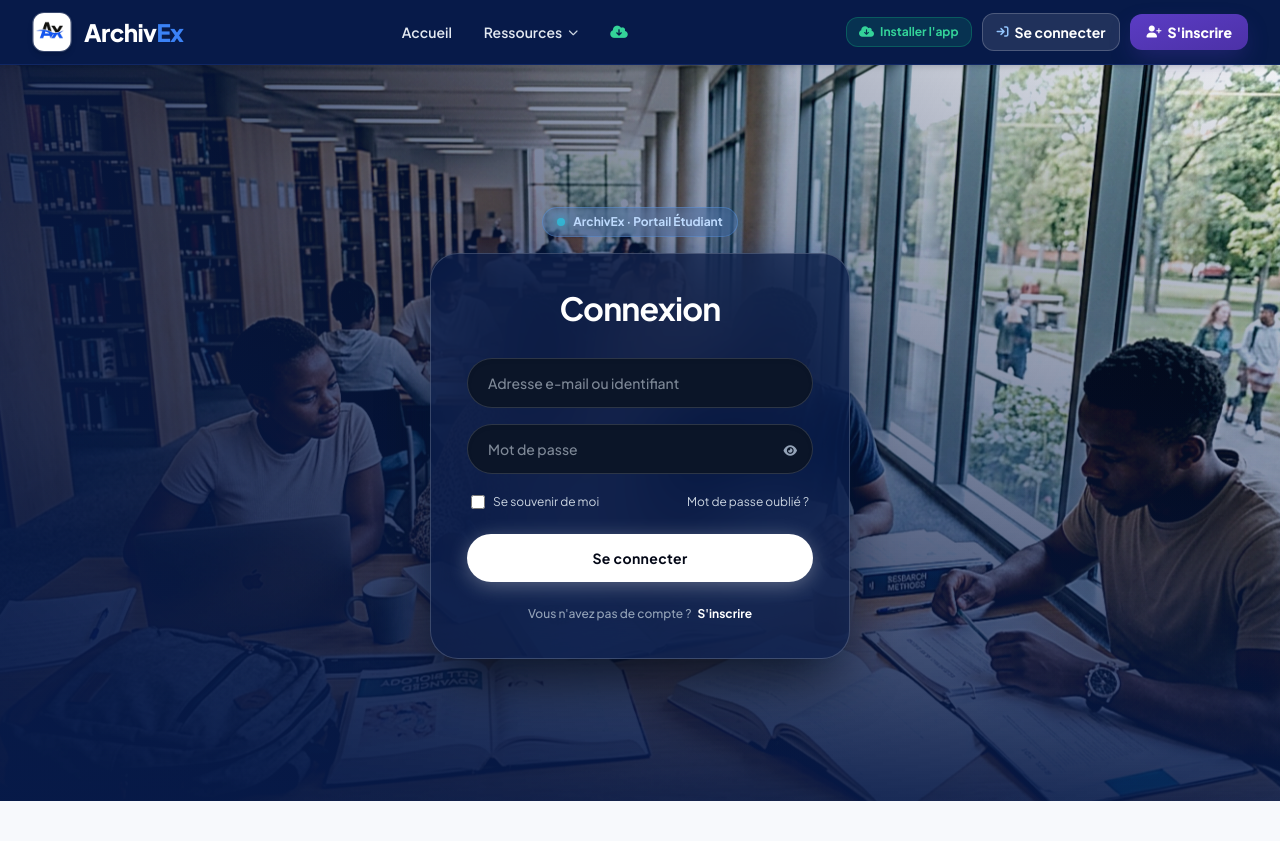
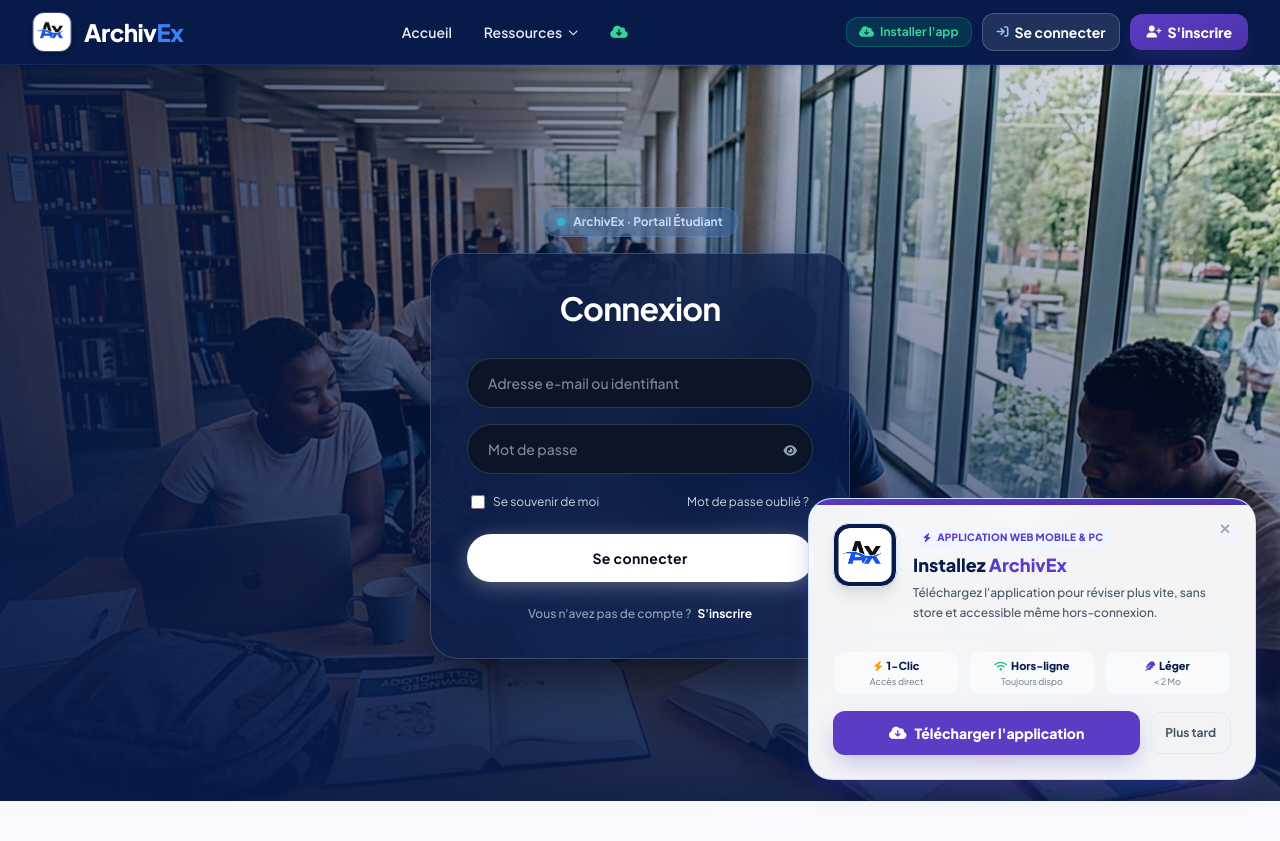
Before and after one commit to eugenetonato-ux/ArchivEx, a Django app: page /connexion/ in a window 1280 px wide. Run offline with Django 5.2, Linux system fonts and the light colour scheme; data comes from the database, SQL or seed files in the repository; some libraries are stand-ins or nearby versions.

Commit message:
fix(pwa): suppress install popup permanently once dismissed or installed

```diff
--- a/ArchivEx/static/js/install-pwa.js
+++ b/ArchivEx/static/js/install-pwa.js
@@ -17,7 +17,8 @@ const isAndroid = () => {
 
 const isInStandaloneMode = () => {
     return ('standalone' in window.navigator && window.navigator.standalone) ||
-           (window.matchMedia && window.matchMedia('(display-mode: standalone)').matches);
+           (window.matchMedia && window.matchMedia('(display-mode: standalone)').matches) ||
+           localStorage.getItem('archivex_pwa_installed') === 'true';
 };
 
 // 2. Enregistrement direct et immédiat du Service Worker
@@ -64,6 +65,8 @@ window.addEventListener('appinstalled', () => {
     console.log('[PWA] ArchivEx a été installé avec succès sur cet appareil !');
     deferredPrompt = null;
     window.deferredPWAInstallPrompt = null;
+    localStorage.setItem('archivex_pwa_installed', 'true');
+    localStorage.setItem('archivex_pwa_dismissed', 'true');
     dismissPwaPopup(true);
     closePwaInstallModal();
     showPwaToast('ArchivEx est installé avec succès sur votre appareil !');
@@ -120,6 +123,8 @@ async function executeNativePwaPrompt() {
         console.log('[PWA] Choix de l\'utilisateur:', choiceResult.outcome);
 
         if (choiceResult.outcome === 'accepted') {
+            localStorage.setItem('archivex_pwa_installed', 'true');
+            localStorage.setItem('archivex_pwa_dismissed', 'true');
             dismissPwaPopup(true);
             closePwaInstallModal();
             showPwaToast('Installation en cours...');
@@ -195,30 +200,35 @@ function switchPwaTab(tab) {
     }
 }
 
-// 9. Bannière Télécharger automatique à la connexion (durée : 5 secondes)
+// 9. Bannière Télécharger discrète (UNIQUEMENT première visite, plus jamais après rejet ou installation)
 let pwaAutoDismissTimer = null;
 
+function shouldShowPwaPopup() {
+    // 1. Déjà en standalone ou déjà installée
+    if (isInStandaloneMode()) return false;
+    if (localStorage.getItem('archivex_pwa_installed') === 'true') return false;
+
+    // 2. Déjà fermée ou refusée par l'utilisateur (définitif)
+    if (localStorage.getItem('archivex_pwa_dismissed') === 'true') return false;
+    if (sessionStorage.getItem('archivex_pwa_session_shown') === 'true') return false;
+
+    return true;
+}
+
 function initPwaPopup() {
-    if (isInStandaloneMode()) {
-        updateInstallButtonsState(true);
+    if (!shouldShowPwaPopup()) {
+        updateInstallButtonsState(isInStandaloneMode() || localStorage.getItem('archivex_pwa_installed') === 'true');
         return;
     }
 
-    // Si déjà affichée lors de cette session de navigation, éviter de réapparaître à chaque page visitée
-    if (sessionStorage.getItem('archivex_pwa_session_shown') === 'true') {
-        return;
-    }
-
-    console.log('[PWA] Affichage automatique à la connexion prévu');
-    // Apparaît automatiquement à la connexion (délai court de 600ms pour un rendu fluide)
+    // Apparaît uniquement lors de la première découverte après 3 secondes
     pwaPopupTimer = setTimeout(() => {
         showPwaPopup();
-    }, 600);
+    }, 3000);
 }
 
 function showPwaPopup() {
-    if (isInStandaloneMode()) return;
-    if (sessionStorage.getItem('archivex_pwa_session_shown') === 'true') return;
+    if (!shouldShowPwaPopup()) return;
 
     const popup = document.getElementById('pwa-install-popup');
     if (popup) {
@@ -228,15 +238,15 @@ function showPwaPopup() {
             popup.classList.remove('translate-y-10', 'opacity-0');
             popup.classList.add('translate-y-0', 'opacity-100');
         });
-        console.log('[PWA] Bannière Télécharger affichée (durée : 5s)');
+        console.log('[PWA] Bannière d\'installation affichée (première visite)');
 
-        // Disparaît automatiquement au bout de 5 secondes
+        // Disparaît automatiquement au bout de 6 secondes
         clearTimeout(pwaAutoDismissTimer);
         pwaAutoDismissTimer = setTimeout(() => {
             dismissPwaPopup();
-        }, 5000);
+        }, 6000);
 
-        // Pause de l'auto-dismiss si l'utilisateur survole la bannière avec la souris
+        // Pause de l'auto-dismiss au survol
         popup.addEventListener('mouseenter', () => {
             clearTimeout(pwaAutoDismissTimer);
         });
@@ -248,8 +258,18 @@ function showPwaPopup() {
     }
 }
 
-function dismissPwaPopup() {
+function dismissPwaPopup(isInstalled = false) {
     clearTimeout(pwaAutoDismissTimer);
+    clearTimeout(pwaPopupTimer);
+
+    // Mémoriser de façon DÉFINITIVE pour ne plus jamais embêter l'utilisateur
+    localStorage.setItem('archivex_pwa_dismissed', 'true');
+    sessionStorage.setItem('archivex_pwa_session_shown', 'true');
+
+    if (isInstalled) {
+        localStorage.setItem('archivex_pwa_installed', 'true');
+    }
+
     const popup = document.getElementById('pwa-install-popup');
     if (popup) {
         popup.classList.remove('translate-y-0', 'opacity-100');
@@ -258,7 +278,6 @@ function dismissPwaPopup() {
             popup.classList.add('hidden');
         }, 500);
     }
-    sessionStorage.setItem('archivex_pwa_session_shown', 'true');
 }
 
 // 10. Toast utilitaire
--- a/ArchivEx/templates/accounts/login.html
+++ b/ArchivEx/templates/accounts/login.html
@@ -32,7 +32,7 @@
             </div>
 
             <!-- LOGIN FORM -->
-            <form method="post" action="{% url 'accounts:login' %}{% if request.GET.next %}?next={{ request.GET.next|urlencode }}{% endif %}" onsubmit="sessionStorage.removeItem('archivex_pwa_session_shown');" class="space-y-4">
+            <form method="post" action="{% url 'accounts:login' %}{% if request.GET.next %}?next={{ request.GET.next|urlencode }}{% endif %}" class="space-y-4">
                 {% csrf_token %}
 
                 <!-- NON-FIELD FORM ERRORS & CONTEXTUAL FEEDBACK -->
```
